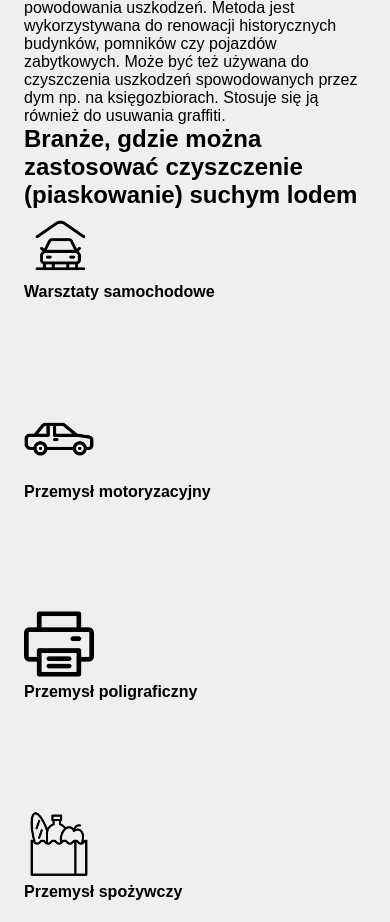
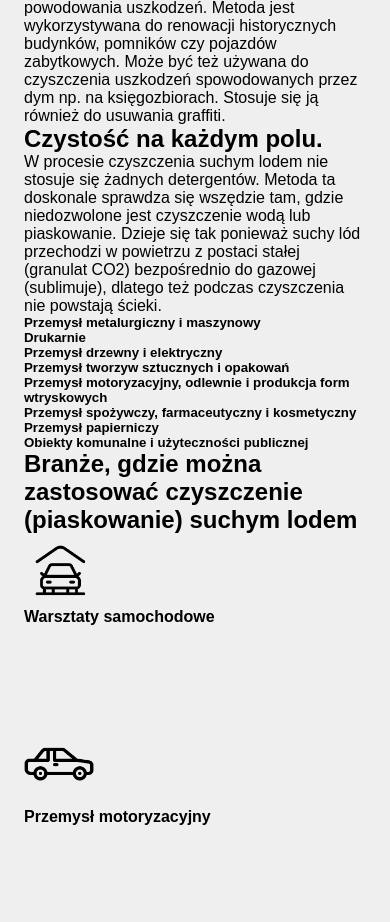
Before and after one commit to Ku3iK/dkice_nextjs, a Next.js app: page /dkice in a window 390 px wide. Shown: the part 1840-2762 px from the top of the page. Built offline with nearby package versions, Linux system fonts and the light colour scheme; what styled-media-query would draw is missing.

Commit message:
feat: create cleanlinss in every field section for dkice homepage

```diff
--- a/pages/dkice/index.tsx
+++ b/pages/dkice/index.tsx
@@ -23,7 +23,8 @@ const DkicePage = () => {
         tilesContainer,
         whatIsDryIceCleaningSection,
         principlesOfDryIceCleaning,
-        dryIceApplication
+        dryIceApplication,
+        cleanlinssInEveryField
       }: any, key: number) => (
         <React.Fragment key={key}>
           <BgImageHero
@@ -51,6 +52,12 @@ const DkicePage = () => {
               texts={dryIceApplication.texts}
               classNames="py-48 md:py-80"
             />
+            <AccordionSection
+              title={cleanlinssInEveryField.title}
+              description={cleanlinssInEveryField.description}
+              tabs={cleanlinssInEveryField.accordionTabs}
+              classNames="py-48 md:py-80"
+            />
             <DynamicContent
               tilesContainer={tilesContainer[0]}
               classNames="py-48 md:py-80"
```
